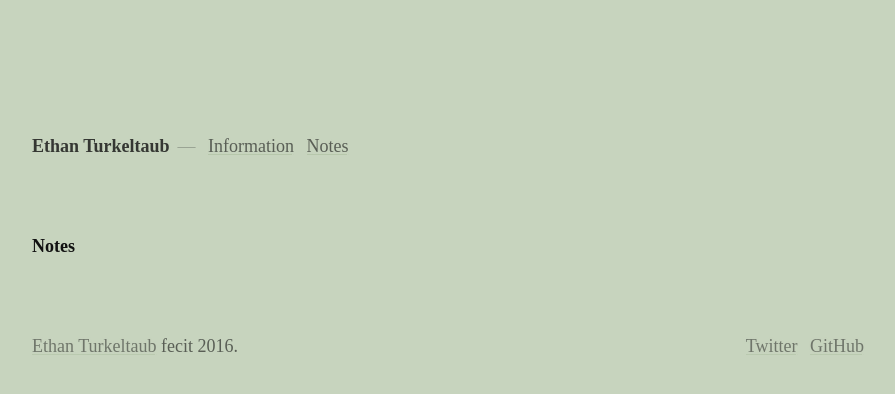
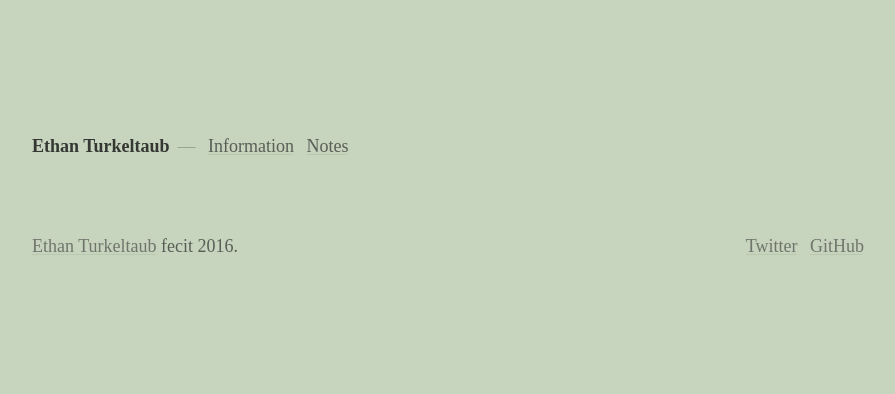
Before and after one commit to ethnt/ethnt.me, a Jekyll site: the page built from notes.markdown, in a window 1280 px wide. Shown: the top 394 px of the page, without its empty margins (96-991 px from the left). Built offline with Jekyll 4.4.1, drawn with Linux system fonts in a browser that asks for light colours.

Commit message:
remove notes header.

```diff
--- a/_layouts/notes.html
+++ b/_layouts/notes.html
@@ -3,7 +3,6 @@ layout: default
 ---
 
 <div class="notes">
-  <h2>Notes</h2>
   <ul>
     {% for note in site.posts %}
       <li>
--- a/_sass/_notes.sass
+++ b/_sass/_notes.sass
@@ -1,8 +1,4 @@
 .notes
-  h2
-    font-weight: $font-weight-semibold
-    margin-bottom: rhythm(0.5)
-
   li
     list-style-type: none
     max-width: $container-width
```
